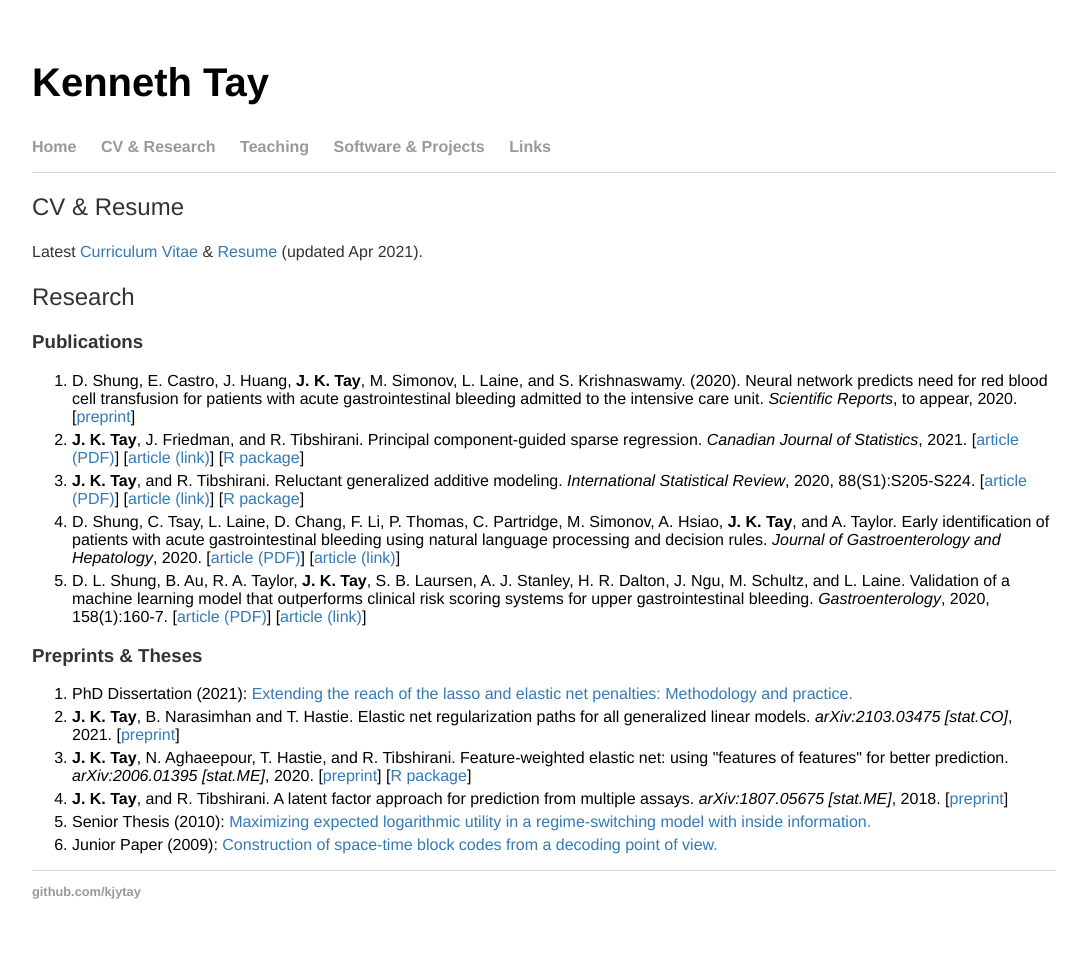
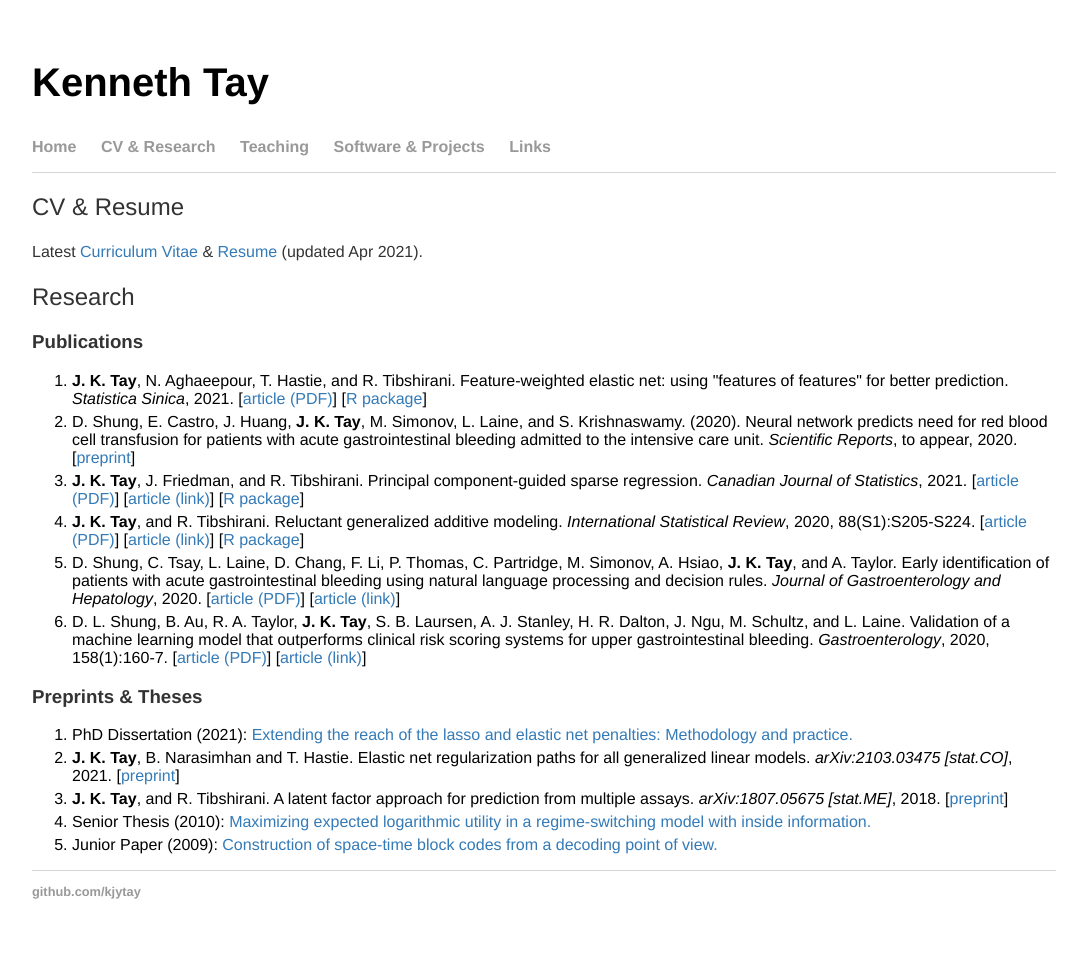
Before and after one commit to kjytay/kjytay.github.io, a Jekyll site: the page built from cv/index.html, in a window 1280 px wide. Shown: the whole page, without its empty margins (96-1183 px from the left). Built offline with Jekyll 4.4.1, drawn with Linux system fonts in a browser that asks for light colours.

Commit message:
Update research list (fwelnet).

```diff
--- a/cv/index.html
+++ b/cv/index.html
@@ -9,6 +9,8 @@ title: Kenneth Tay
   <h2>Research</h2>
   <h3>Publications</h3>
   <ol>
+    <li><b>J. K. Tay</b>, N. Aghaeepour, T. Hastie, and R. Tibshirani. Feature-weighted elastic net: using "features of features" for better prediction. <i>Statistica Sinica</i>, 2021. [<a href="http://www3.stat.sinica.edu.tw/ss_newpaper/SS-2020-0226_na.pdf">article (PDF)</a>] [<a href="https://github.com/kjytay/fwelnet">R package</a>]</li>
+
     <li>D. Shung, E. Castro, J. Huang, <b>J. K. Tay</b>, M. Simonov, L. Laine, and S. Krishnaswamy. (2020). Neural network predicts need for red blood cell transfusion for patients with acute gastrointestinal bleeding admitted to the intensive care unit. <i>Scientific Reports</i>, to appear, 2020. [<a href="https://www.medrxiv.org/content/10.1101/2020.05.19.20096743v1">preprint</a>]</li>
 
     <li><b>J. K. Tay</b>, J. Friedman, and R. Tibshirani. Principal component-guided sparse regression. <i>Canadian Journal of Statistics</i>, 2021. [<a href="https://onlinelibrary.wiley.com/share/author/9Q7VYXIIHYSWNXWXJBRJ?target=10.1002/cjs.11617">article (PDF)</a>] [<a href="https://onlinelibrary.wiley.com/doi/10.1002/cjs.11617">article (link)</a>] [<a href="https://CRAN.R-project.org/package=pcLasso">R package</a>]</li>
@@ -23,7 +25,6 @@ title: Kenneth Tay
   <ol>
     <li>PhD Dissertation (2021): <a href="kjytay_dissertation_final2.pdf">Extending the reach of the lasso and elastic net penalties: Methodology and practice.</a></li>
     <li><b>J. K. Tay</b>, B. Narasimhan and T. Hastie. Elastic net regularization paths for all generalized linear models. <i>arXiv:2103.03475 [stat.CO]</i>, 2021. [<a href="https://arxiv.org/abs/2103.03475">preprint</a>]</li>
-    <li><b>J. K. Tay</b>, N. Aghaeepour, T. Hastie, and R. Tibshirani. Feature-weighted elastic net: using "features of features" for better prediction. <i>arXiv:2006.01395 [stat.ME]</i>, 2020. [<a href="https://arxiv.org/abs/2006.01395">preprint</a>] [<a href="https://github.com/kjytay/fwelnet">R package</a>]</li>
     <li><b>J. K. Tay</b>, and R. Tibshirani. A latent factor approach for prediction from multiple assays. <i>arXiv:1807.05675 [stat.ME]</i>, 2018. [<a href="https://arxiv.org/abs/1807.05675">preprint</a>]</li>
     <li>Senior Thesis (2010): <a href="Senior Thesis.pdf">Maximizing expected logarithmic utility in a regime-switching model with inside information.</a></li>
     <li>Junior Paper (2009): <a href="Junior Paper.pdf">Construction of space-time block codes from a decoding point of view.</a></li>
```
